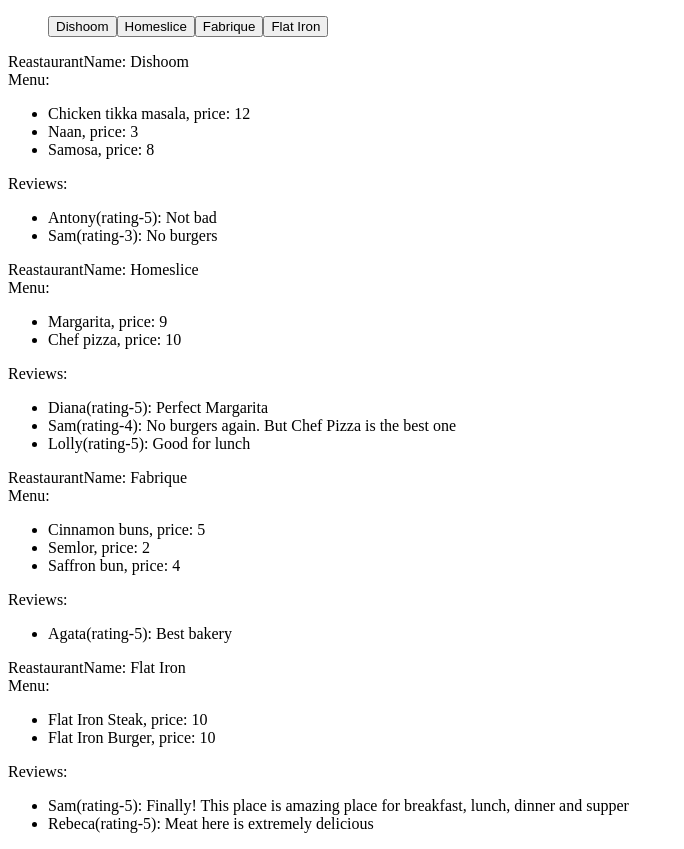
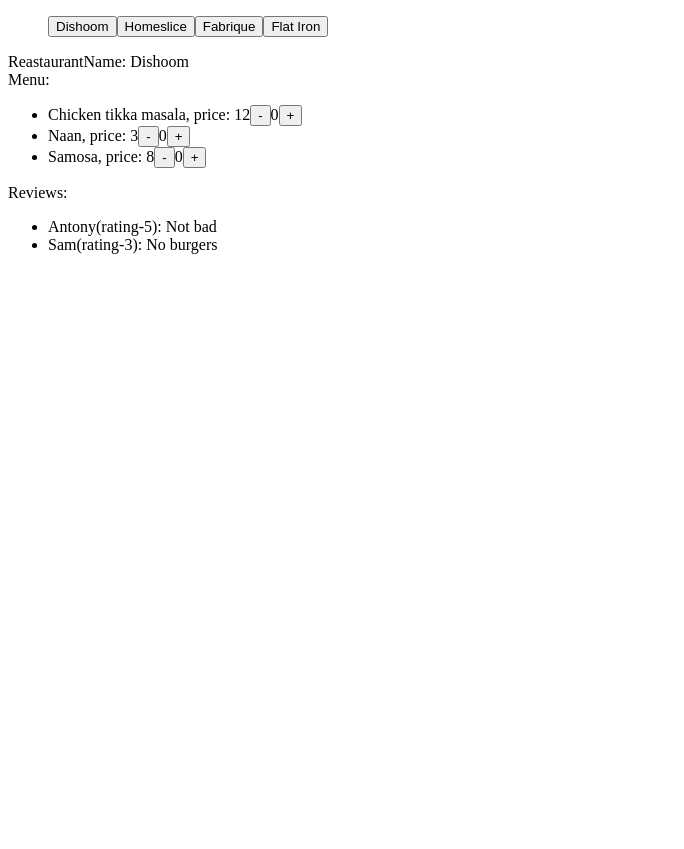
Before and after one commit to RomanShitovGH/react_project, a React (Vite) app: page / in a window 1280 px wide. Both pictures are taken after a click on the button "Dishoom". Shown: the whole page, without its empty margins (0-684 px from the left). After the commit the page ends 800 px from the top, so only its background shows below. Built offline with nearby package versions, Linux system fonts and the light colour scheme.

Commit message:
add lecture-3 home work

```diff
--- /dev/null
+++ b/src/components/counter/component.jsx
@@ -0,0 +1,25 @@
+import { useState } from "react";
+
+export const Counter = ({ minValue, maxValue }) => {
+  const [counter, setCounter] = useState(0);
+
+  const counterInc = () => {
+    if (counter < maxValue) {
+      setCounter(counter + 1);
+    }
+  };
+
+  const counterDec = () => {
+    if (counter > minValue) {
+      setCounter(counter - 1);
+    }
+  };
+
+  return (
+    <>
+      <button onClick={counterDec}>-</button>
+      {counter}
+      <button onClick={counterInc}>+</button>
+    </>
+  );
+};
--- a/src/components/dish/component.jsx
+++ b/src/components/dish/component.jsx
@@ -1,7 +1,10 @@
+import { Counter } from "../counter/component";
+
 export const Dish = ({ dish }) => {
   return (
     <>
       {dish.name}, price: {dish.price}
+      <Counter minValue={0} maxValue={5} />
     </>
   );
 };
--- a/src/components/restaurantTab/component.jsx
+++ b/src/components/restaurantTab/component.jsx
@@ -1,3 +1,3 @@
-export const RestaurantTab = ({ restaurantName }) => {
-  return <button>{restaurantName}</button>;
+export const RestaurantTab = ({ restaurantName, onClick }) => {
+  return <button onClick={onClick}>{restaurantName}</button>;
 };
--- a/src/components/restaurantsCards/component.jsx
+++ b/src/components/restaurantsCards/component.jsx
@@ -1,6 +1,10 @@
 import { RestaurantCard } from "../restaurantCard/component";
 
 export const RestaurantsCards = ({ restaurants }) => {
+  if (!restaurants) {
+    return null;
+  }
+
   return (
     <div>
       {restaurants.map((item) => (
--- a/src/components/restaurantsTabs/component.jsx
+++ b/src/components/restaurantsTabs/component.jsx
@@ -1,10 +1,13 @@
 import { RestaurantTab } from "../restaurantTab/component";
 
-export const RestaurantsTabs = ({ restaurantsNames }) => {
+export const RestaurantsTabs = ({ restaurantsNames, onTabSelect }) => {
   return (
     <ul>
       {restaurantsNames.map((item) => (
-        <RestaurantTab restaurantName={item} />
+        <RestaurantTab
+          restaurantName={item}
+          onClick={() => onTabSelect(item)}
+        />
       ))}
     </ul>
   );
--- a/src/pages/restaurants-page/component.jsx
+++ b/src/pages/restaurants-page/component.jsx
@@ -1,3 +1,4 @@
+import { useState } from "react";
 import { RestaurantsCards } from "../../components/restaurantsCards/component";
 import { RestaurantsTabs } from "../../components/restaurantsTabs/component";
 
@@ -6,10 +7,24 @@
     new Set(restaurants.map(({ name }) => name))
   );
 
+  const [selectedTab, setSelectedTab] = useState();
+
+  const filteredRestaurant = restaurants.filter(
+    ({ name }) => name === selectedTab
+  );
+
+  if (!restaurants) {
+    return null;
+  }
+
   return (
     <>
-      <RestaurantsTabs restaurantsNames={restaurantsNames} />
-      <RestaurantsCards restaurants={restaurants} />
+      <RestaurantsTabs
+        restaurantsNames={restaurantsNames}
+        onTabSelect={(selectedTabName) => setSelectedTab(selectedTabName)}
+      />
+      {}
+      <RestaurantsCards restaurants={filteredRestaurant} />
     </>
   );
 };
```
